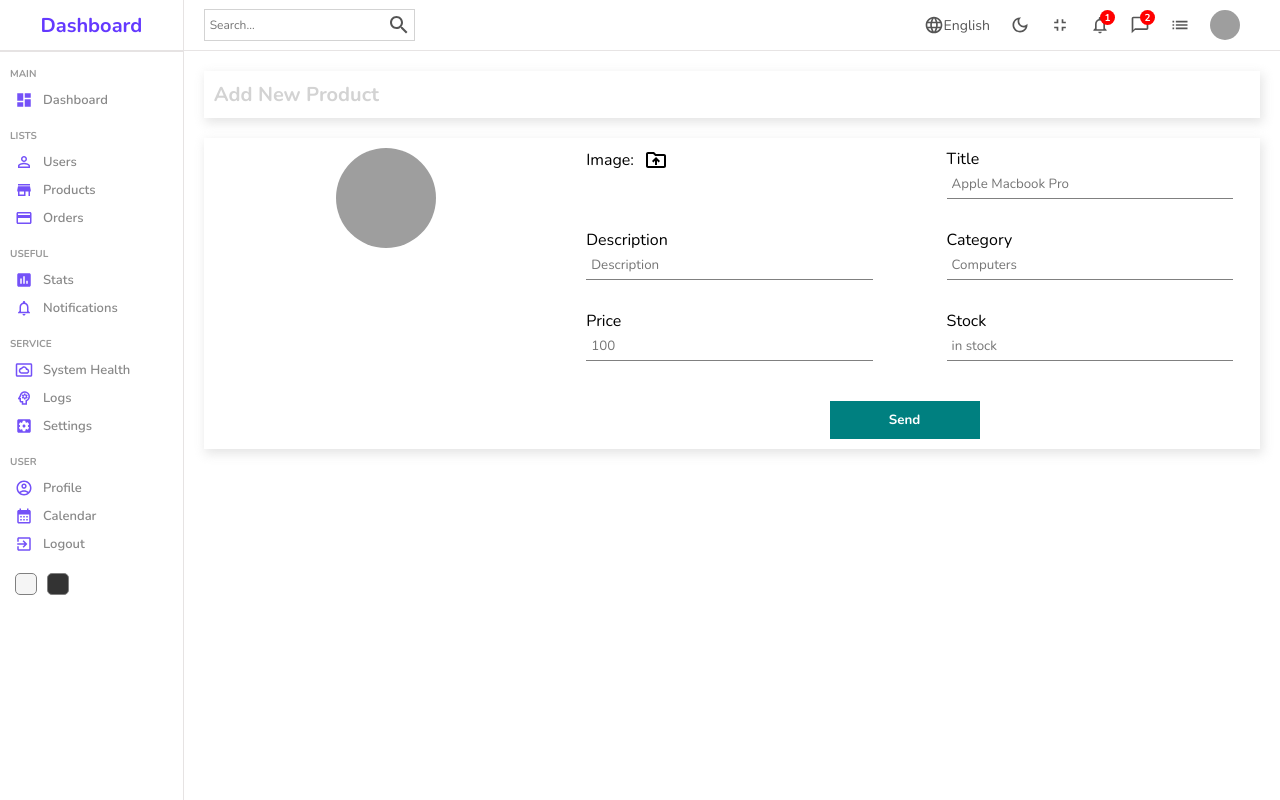
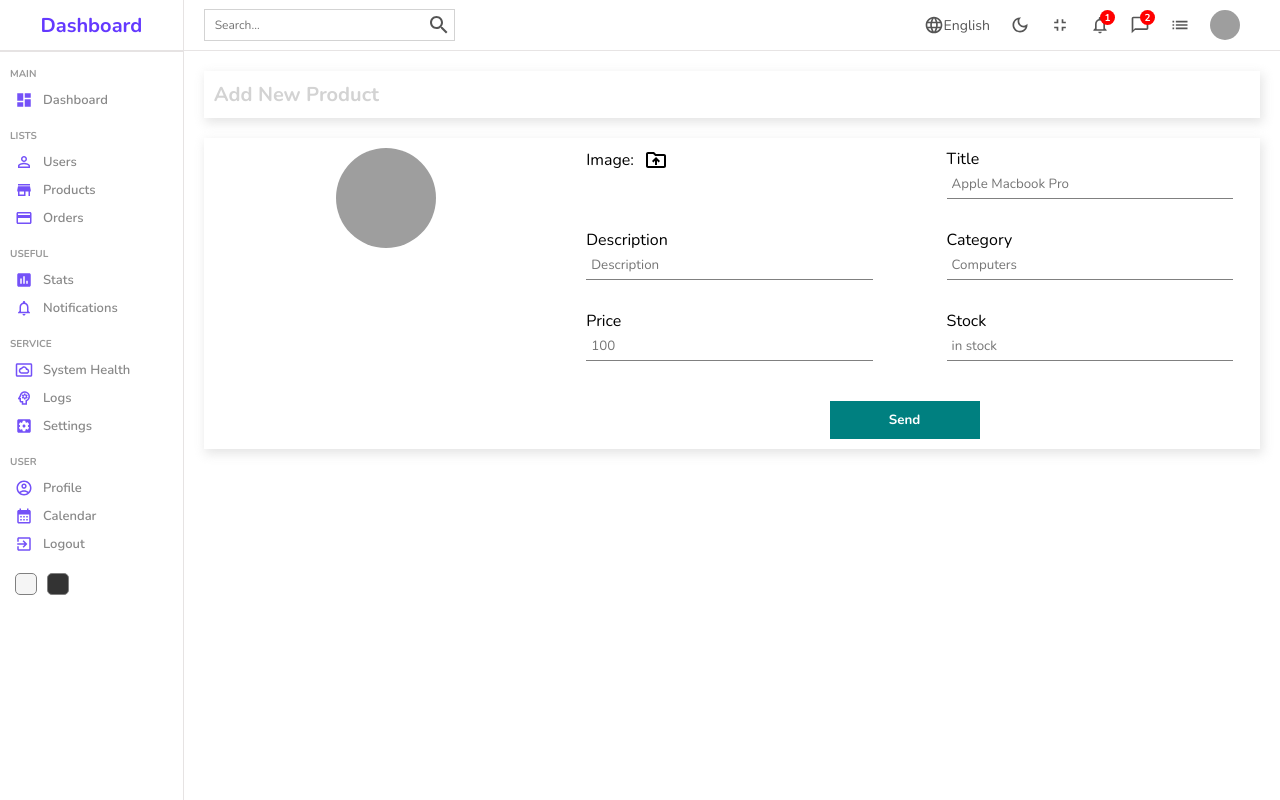
Before and after one commit to dimitarsabev00/React-Admin-Dashboard, a React (Vite) app: page /products/new in a window 1280 px wide. Built offline with nearby package versions, Linux system fonts and the light colour scheme; grey boxes are pictures that could not be loaded.

Commit message:
Change Size For Search Input In NavBar Component

```diff
--- a/src/components/NavBar/NavBar.scss
+++ b/src/components/NavBar/NavBar.scss
@@ -18,14 +18,17 @@
       align-items: center;
       border: 0.5px solid lightgray;
       padding: 3px;
+      width: 23%;
 
       input {
+        width: 100%;
         border: none;
         outline: none;
         background: transparent;
 
         &::placeholder {
           font-size: 12px;
+          padding-left: 5px;
         }
       }
     }
```
